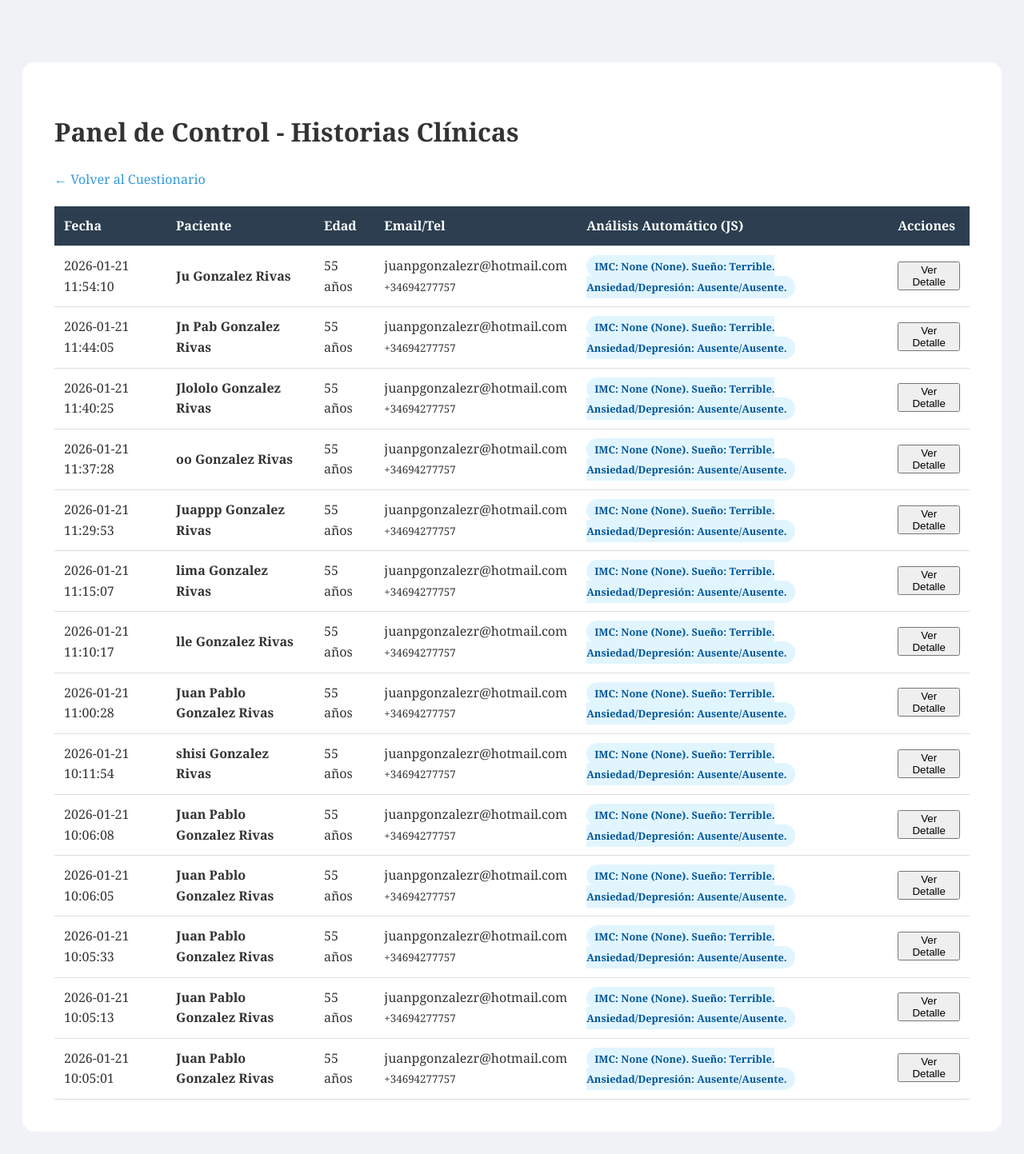
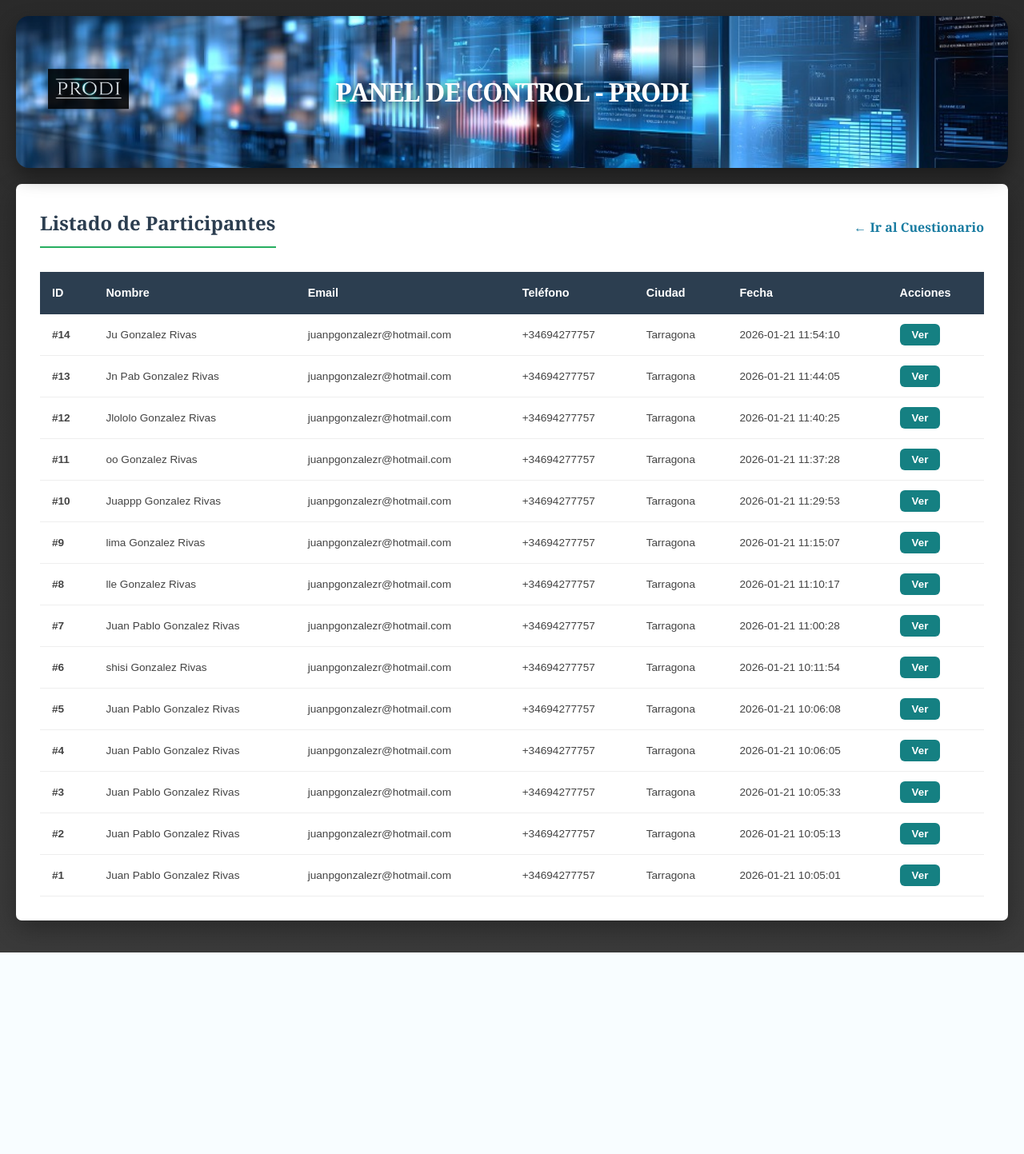
Before and after one commit to juanpablo3ro/Web-Design, a Flask app: page /dashboard in a window 1280 px wide. Shown: the whole page at 80% size. After the commit the page ends 1191 px from the top, so only its background shows below. Run offline with Flask 3, Linux system fonts and the light colour scheme; data comes from the database, SQL or seed files in the repository; both versions use the stored data as it was after the commit.

Commit message:
Versión 1.2: Implementación de envío de correos, dashboard y seguridad con .env

```diff
--- a/app.py
+++ b/app.py
@@ -1,18 +1,37 @@
 from flask import Flask, render_template, request, jsonify
+from flask_mail import Mail, Message
 import sqlite3
+import os
+from dotenv import load_dotenv
+import threading
+from datetime import datetime
 
 app = Flask(__name__)
 
-# --- FUNCIÓN DE BASE DE DATOS ---
+load_dotenv()
+# --- CONFIGURACIÓN DE FLASK-MAIL ---
+app.config['MAIL_SERVER'] = 'smtp.gmail.com'
+app.config['MAIL_PORT'] = 587
+app.config['MAIL_USE_TLS'] = True
+app.config['MAIL_USERNAME'] = os.getenv('MAIL_USERNAME')
+# RECUERDA: Usa aquí tu "Contraseña de Aplicación" de 16 caracteres de Google
+app.config['MAIL_PASSWORD'] = os.getenv('MAIL_PASSWORD')
+app.config['MAIL_DEFAULT_SENDER'] = 'proditeamweb@gmail.com'
+
+mail = Mail(app)
+
+# --- 1. CONFIGURACIÓN DE BASE DE DATOS ---
 def init_db():
     conn = sqlite3.connect('prodi_salud.db')
     cursor = conn.cursor()
+    # Eliminamos cualquier rastro de UNIQUE en esta sentencia
     cursor.execute('''
         CREATE TABLE IF NOT EXISTS historias_clinicas (
             id INTEGER PRIMARY KEY AUTOINCREMENT,
             fecha_registro TEXT DEFAULT CURRENT_TIMESTAMP,
             nombre TEXT, apellidos TEXT, edad INTEGER, sexo TEXT,
-            email TEXT, telefono TEXT, ciudad TEXT, pais TEXT,
+            email TEXT,
+            telefono TEXT, ciudad TEXT, pais TEXT,
             antecedentes TEXT, presion_sistolica INTEGER, presion_diastolica INTEGER,
             medicamento_presion TEXT, glucosa_ayunas INTEGER, medicamento_glucosa TEXT,
             hba1c REAL, colesterol_total INTEGER, trigliceridos INTEGER,
@@ -33,90 +52,80 @@
     conn.commit()
     conn.close()
 
-# --- RUTAS ---
+# --- 2. FUNCIONES DE CORREO ELECTRÓNICO ---
+def enviar_email_al_equipo(data, resumen_salud):
+    """Envía notificación interna con datos técnicos al equipo médico"""
+    # Usamos el contexto de la app para que el hilo reconozca a Flask-Mail
+    with app.app_context():
+        try:
+            subject = f"NUEVO REGISTRO: {data.get('nombre')} {data.get('apellidos')}"
+            recipient = "proditeamweb@gmail.com"
+
+            html_content = f"""
+            <div style="font-family: sans-serif; max-width: 600px; border: 1px solid #ddd; padding: 20px;">
+                <h2 style="color: #158082;">Aviso de Nuevo Paciente</h2>
+                <p><strong>Nombre:</strong> {data.get('nombre')} {data.get('apellidos')}</p>
+                <p><strong>Email:</strong> {data.get('email')}</p>
+                <p><strong>Ciudad:</strong> {data.get('ciudad')}</p>
+                <div style="background: #f4f4f4; padding: 15px; border-left: 4px solid #158082;">
+                    <strong>Resumen Clínico Automático:</strong><br>
+                    {resumen_salud}
+                </div>
+                <p>Revisar detalles completos en el Dashboard del sistema.</p>
+            </div>
+            """
+            msg = Message(subject=subject, recipients=[recipient], html=html_content)
+            mail.send(msg)
+            print("Notificación enviada al equipo con éxito.")
+        except Exception as e:
+            print(f"Error al notificar al equipo: {e}")
+
+def enviar_confirmacion_al_paciente(data):
+    """Envía confirmación de cortesía al paciente sin datos médicos"""
+    # Usamos el contexto de la app aquí también
+    with app.app_context():
+        try:
+            email_paciente = data.get('email')
+            if not email_paciente: return
+
+            subject = "Confirmación de recepción - Cuestionario PRODI Salud"
+            html_content = f"""
+            <div style="font-family: sans-serif; max-width: 600px; margin: 0 auto; padding: 20px; text-align: center;">
+                <h2 style="color: #158082;">¡Gracias por tu confianza, {data.get('nombre')}!</h2>
+                <p>Hemos recibido exitosamente los datos de tu cuestionario de salud.</p>
+                <p>Próximamente recibirás tu reporte detallado.</p>
+            </div>
+            """
+            msg = Message(subject=subject, recipients=[email_paciente], html=html_content)
+            mail.send(msg)
+            print(f"Confirmación enviada al paciente: {email_paciente}")
+        except Exception as e:
+            print(f"Error al enviar confirmación al paciente: {e}")
+
+# --- 3. RUTAS ---
 
 @app.route('/')
 def index():
     return render_template('cuestionario_general.html')
 
-@app.route('/submit_form', methods=['POST'])
-def enviar():
-    # IMPORTANTE: Tu JS envía JSON, por lo tanto usamos get_json()
-    data = request.get_json()
+@app.route('/dashboard')
+def dashboard():
+    try:
+        conn = sqlite3.connect('prodi_salud.db')
+        conn.row_factory = sqlite3.Row
+        cursor = conn.cursor()
+        cursor.execute("SELECT * FROM historias_clinicas ORDER BY fecha_registro DESC")
+        pacientes = cursor.fetchall()
+        conn.close()
+        return render_template('dashboard.html', pacientes=pacientes)
+    except Exception as e:
+        return f"Error al cargar el dashboard: {e}"
 
-    if not data:
-        return jsonify({"error": "No se recibieron datos"}), 400
-
-    # Extraer cálculos de salud generados por el JS
-    calculos = data.get('calculos_salud', {})
-    resumen_salud = f"IMC: {calculos.get('imc')} ({calculos.get('estado_nutricional')}). " \
-                    f"Sueño: {calculos.get('calidad_sueno_evaluacion')}. " \
-                    f"Ansiedad/Depresión: {calculos.get('sintomas_ansiedad')}/{calculos.get('sintomas_depresion')}."
-
-    # Preparamos la tupla de datos para SQL (usando .get para evitar errores si falta un campo)
-    datos_tupla = (
-        data.get('nombre'),
-        data.get('apellidos'),
-        data.get('edad'),
-        data.get('sexo'),
-        data.get('email'),
-        data.get('telefono'),
-        data.get('ciudad'),
-        data.get('pais'),
-        ", ".join(data.get('antecedentes', [])),
-        data.get('presion-sistolica'),
-        data.get('presion-diastolica'),
-        data.get('med-presion'),
-        data.get('glucosa-ayunas'),
-        data.get('med-glucosa'),
-        data.get('hba1c'),
-        data.get('colesterol-total'),
-        data.get('trigliceridos'),
-        data.get('colesterol-ldl'),
-        data.get('colesterol-hdl'),
-        data.get('med-lipidos'),
-        data.get('peso'),
-        data.get('talla'),
-        data.get('perimetro-abdominal'),
-        data.get('med-peso'),
-        data.get('bajar-peso'),
-        data.get('porcentaje-perdida'),
-        data.get('tiempo-perdida'),
-        data.get('habito-tabaquico'),
-        data.get('exposicion-humo'),
-        data.get('nivel-actividad'),
-        data.get('minutos-actividad'),
-        data.get('frutas'),
-        data.get('vegetales'),
-        data.get('grano-entero'),
-        data.get('pescado'),
-        data.get('bebidas-azucaradas'),
-        ", ".join(data.get('habitos-sal', [])),
-        data.get('frecuencia-lacteos'),
-        data.get('frecuencia-carnes'),
-        data.get('frecuencia-alcohol'),
-        data.get('cantidad-alcohol'),
-        data.get('calidad-sueno'),
-        data.get('ronca'),
-        data.get('circunferencia-cuello'),
-        ", ".join(data.get('enfermedades', [])),
-        data.get('escala-salud'),
-        data.get('ansioso'),
-        data.get('preocupacion'),
-        data.get('interes'),
-        data.get('deprimido'),
-        data.get('optimismo'),
-        data.get('pesimismo'),
-        data.get('notas-medico'),
-        resumen_salud # Se guarda en la columna analisis_driver
-    )
-
+def guardar_en_db(datos_tupla):
+    """Guarda los datos en la base de datos en background"""
     try:
         conn = sqlite3.connect('prodi_salud.db')
         cursor = conn.cursor()
-
-        # Hay 54 columnas en total (incluyendo id y fecha que son automáticas)
-        # Aquí insertamos 54 valores manuales (id/fecha se omiten o se dejan automáticos)
         cursor.execute('''INSERT INTO historias_clinicas (
             nombre, apellidos, edad, sexo, email, telefono, ciudad, pais, antecedentes,
             presion_sistolica, presion_diastolica, medicamento_presion, glucosa_ayunas,
@@ -132,27 +141,88 @@
             nivel_optimismo, nivel_pesimismo, notas_medico, analisis_driver
         ) VALUES (''' + "?,"*53 + "?)", datos_tupla)
 
+        conn.commit()
+        conn.close()
+        print("✓ Datos guardados en BD")
+    except Exception as e:
+        print(f"✗ Error guardando en BD: {e}")
+
+@app.route('/submit_form', methods=['POST'])
+def enviar():
+    data = request.get_json()
+    if not data:
+        return jsonify({"error": "No se recibieron datos"}), 400
+
+    # Preparación de resumen para el equipo médico
+    calculos = data.get('calculos_salud', {})
+    resumen_salud = (f"IMC: {calculos.get('imc')} ({calculos.get('estado_nutricional')}). "
+                    f"Sueño: {calculos.get('calidad_sueno_evaluacion')}. "
+                    f"Ansiedad/Depresión: {calculos.get('sintomas_ansiedad')}/{calculos.get('sintomas_depresion')}.")
+
+    # Lista de campos exactos según tu tabla historias_clinicas
+    columnas = [
+        "nombre", "apellidos", "edad", "sexo", "email", "telefono", "ciudad", "pais", "antecedentes",
+        "presion_sistolica", "presion_diastolica", "medicamento_presion", "glucosa_ayunas",
+        "medicamento_glucosa", "hba1c", "colesterol_total", "trigliceridos", "colesterol_ldl",
+        "colesterol_hdl", "medicamento_lipidos", "peso_kg", "talla_cm", "perimetro_abdominal",
+        "medicamento_peso", "desea_bajar_peso", "porcentaje_perdida", "tiempo_perdida",
+        "habito_tabaquico", "exposicion_humo", "nivel_actividad", "minutos_actividad_semana",
+        "raciones_frutas", "raciones_vegetales", "raciones_grano_entero", "raciones_pescado",
+        "vasos_bebidas_azucaradas", "habitos_sal", "frecuencia_lacteos", "frecuencia_carnes",
+        "frecuencia_alcohol", "cantidad_alcohol_dia", "puntuacion_sueno", "ronca",
+        "circunferencia_cuello", "enfermedades_presentadas", "escala_salud_hoy",
+        "ansiedad_nervios", "control_preocupacion", "poco_interes", "sentimiento_deprimido",
+        "nivel_optimismo", "nivel_pesimismo", "notas_medico", "analisis_driver"
+    ]
+
+    # Mapeo de datos (asegúrate de que los nombres coincidan con los 'name' de tu HTML/JS)
+    datos_tupla = (
+        data.get('nombre'), data.get('apellidos'), data.get('edad'), data.get('sexo'),
+        data.get('email'), data.get('telefono'), data.get('ciudad'), data.get('pais'),
+        ", ".join(data.get('antecedentes', [])) if isinstance(data.get('antecedentes'), list) else data.get('antecedentes'),
+        data.get('presion-sistolica'), data.get('presion-diastolica'), data.get('med-presion'), data.get('glucosa-ayunas'),
+        data.get('med-glucosa'), data.get('hba1c'), data.get('colesterol-total'),
+        data.get('trigliceridos'), data.get('colesterol-ldl'), data.get('colesterol-hdl'),
+        data.get('med-lipidos'), data.get('peso'), data.get('talla'),
+        data.get('perimetro-abdominal'), data.get('med-peso'), data.get('bajar-peso'),
+        data.get('porcentaje-perdida'), data.get('tiempo-perdida'), data.get('habito-tabaquico'),
+        data.get('exposicion-humo'), data.get('nivel-actividad'), data.get('minutos-actividad'),
+        data.get('frutas'), data.get('vegetales'), data.get('grano-entero'),
+        data.get('pescado'), data.get('bebidas-azucaradas'),
+        ", ".join(data.get('habitos-sal', [])) if isinstance(data.get('habitos-sal'), list) else data.get('habitos-sal'),
+        data.get('frecuencia-lacteos'), data.get('frecuencia-carnes'), data.get('frecuencia-alcohol'),
+        data.get('cantidad-alcohol'), data.get('calidad-sueno'), data.get('ronca'),
+        data.get('circunferencia-cuello'),
+        ", ".join(data.get('enfermedades', [])) if isinstance(data.get('enfermedades'), list) else data.get('enfermedades'),
+        data.get('escala-salud'), data.get('ansioso'), data.get('preocupacion'),
+        data.get('interes'), data.get('deprimido'), data.get('optimismo'),
+        data.get('pesimismo'), data.get('notas-medico'), resumen_salud
+    )
+
+    try:
+        # Generar la query dinámicamente para evitar errores de comas o puntos
+        placeholders = ", ".join(["?"] * len(columnas))
+        query = f"INSERT INTO historias_clinicas ({', '.join(columnas)}) VALUES ({placeholders})"
+
+        conn = sqlite3.connect('prodi_salud.db')
+        cursor = conn.cursor()
+        cursor.execute(query, datos_tupla)
         id_generado = cursor.lastrowid
         conn.commit()
         conn.close()
+        print(f"✓ Guardado exitoso. ID: {id_generado}")
 
-        # Respondemos en JSON para que el JS pueda mostrar el mensaje de éxito
+        # Ejecutar correos en hilos
+        threading.Thread(target=enviar_email_al_equipo, args=(data, resumen_salud), daemon=True).start()
+        threading.Thread(target=enviar_confirmacion_al_paciente, args=(data,), daemon=True).start()
+
         return jsonify({"status": "success", "id": id_generado}), 200
 
     except Exception as e:
-        print(f"Error en DB: {e}")
+        print(f"Error en proceso: {e}")
         return jsonify({"error": str(e)}), 500
 
+# --- EJECUCIÓN ---
 if __name__ == '__main__':
     init_db()
     app.run(debug=True, port=5001)
-
-@app.route('/dashboard')
-def dashboard():
-    conn = sqlite3.connect('prodi_salud.db')
-    conn.row_factory = sqlite3.Row  # Esto permite acceder a las columnas por nombre
-    cursor = conn.cursor()
-    cursor.execute("SELECT * FROM historias_clinicas ORDER BY fecha_registro DESC")
-    pacientes = cursor.fetchall()
-    conn.close()
-    return render_template('dashboard.html', pacientes=pacientes)
--- a/notas.txt
+++ b/notas.txt
@@ -5,7 +5,12 @@
 
 activar el python3; python3 app.py
 
+Cuando el puerto se queda pegado: kill -9 $(lsof -ti:5001)
+
 para abrir al dashboard http://localhost:5001/dashboard.html
+http://127.0.0.1:5001/dashboard
+
+git add app.py cuestionario_general.html dashboard.html styles_cuestionario.css js_cuestionario.js notas.txt
 
 Desactivar el Entorno: Cuando termines de trabajar, desactívalo: deactivate
 
--- a/static/css/styles_cuestionario.css
+++ b/static/css/styles_cuestionario.css
@@ -497,3 +507,34 @@
     border-color: #6ba8ff !important;
     color: #d6e6ff !important;
 }
+
+.logo-container {
+    position: absolute;
+    top: 15px;    /* Un poco más cerca del borde superior */
+    left: 25px;   /* Un poco más separado del borde izquierdo */
+    z-index: 10;
+}
+
+.banner-logo {
+    height: 60px;          /* Tamaño reducido para estética minimalista */
+    width: auto;
+    opacity: 0.9;          /* Ligera transparencia para integrar con el fondo */
+    transition: all 0.3s ease;
+    filter: drop-shadow(0 2px 4px rgba(0,0,0,0.5)); /* Sombra suave */
+}
+
+.banner-logo:hover {
+    opacity: 1;            /* Resalta al pasar el mouse */
+    transform: scale(1.05); /* Pequeño efecto de crecimiento */
+}
+
+/* En pantallas pequeñas, el logo se reduce aún más para no estorbar */
+@media (max-width: 768px) {
+    .banner-logo {
+        height: 45px;
+    }
+    .logo-container {
+        top: 10px;
+        left: 15px;
+    }
+}
--- a/templates/dashboard.html
+++ b/templates/dashboard.html
@@ -2,51 +2,144 @@
 <html lang="es">
 <head>
     <meta charset="UTF-8">
+    <meta name="viewport" content="width=device-width, initial-scale=1.0">
     <title>Dashboard PRODI - Pacientes</title>
     <link rel="stylesheet" href="{{ url_for('static', filename='css/styles_cuestionario.css') }}">
     <style>
-        .dashboard-container { padding: 40px; max-width: 1200px; margin: auto; background: white; border-radius: 15px; margin-top: 50px; }
-        table { width: 100%; border-collapse: collapse; margin-top: 20px; }
-        th, td { padding: 12px; border-bottom: 1px solid #ddd; text-align: left; }
-        th { background-color: #2c3e50; color: white; }
-        tr:hover { background-color: #f5f5f5; }
-        .badge { padding: 5px 10px; border-radius: 20px; font-size: 0.8rem; font-weight: bold; }
-        .badge-imc { background: #e1f5fe; color: #01579b; }
+  body {
+        font-family: Georgia, 'Times New Roman', Times, serif;
+        background: linear-gradient(180deg, #2a2a2a 0%, #333333 40%, #3a3a3a 100%);
+        color: #f0f0f0;
+        line-height: 1.6;
+        padding: 1.5; /* Cambiado a 0 para que el banner toque los bordes */
+        margin: 0;
+    }
+
+    /* Ajuste de Banner */
+    .banner-section {
+        position: relative;
+        height: 120px; /* Altura ajustada */
+        background-size: cover;
+        background-position: center;
+        display: flex;
+        justify-content: center;
+        align-items: center;
+    }
+
+    /* Estilo del título del banner (H1) */
+    .section-header {
+        color: white;
+        z-index: 2;
+        font-size: 3rem;
+        text-shadow: 2px 2px 10px rgba(0,0,0,0.8);
+        border-bottom: none !important; /* ELIMINA LA LÍNEA DEL BANNER */
+        margin: 0;
+    }
+
+    /* Contenedor del Dashboard */
+    .dashboard-container {
+        padding: 30px;
+        max-width: 1200px;
+        margin: 20px auto; /* REDUCIDO: De 50px a 20px para acercarlo al banner */
+        background: white;
+        border-radius: 7px; /* AUMENTADO: Esquinas mucho más redondeadas */
+        box-shadow: 0 10px 30px rgba(0,0,0,0.3);
+        color: #333; /* Texto oscuro para legibilidad sobre blanco */
+    }
+
+    /* Línea solo para el título INTERNO del dashboard (H2) */
+    h2 {
+        color: #2c3e50;
+        margin-bottom: 20px;
+        border-bottom: 2px solid #27ae60;
+        padding-bottom: 10px;
+    }
+
+    /* Tabla y otros estilos */
+    .table-responsive { overflow-x: auto; }
+    table { width: 100%; border-collapse: collapse; margin-top: 10px; font-family: sans-serif; }
+    th { background-color: #2c3e50; color: white; padding: 15px; text-align: left; font-size: 0.9rem; }
+    td { padding: 12px 15px; border-bottom: 1px solid #eee; color: #444; font-size: 0.85rem; }
+    tr:hover { background-color: #f9f9f9; }
+
+    .btn-detalle {
+        background-color: #158082;
+        color: white;
+        border: none;
+        padding: 6px 15px;
+        border-radius: 6px;
+        cursor: pointer;
+        font-weight: bold;
+        transition: 0.3s;
+    }
+    .btn-detalle:hover { background-color: #cac40d; }
+    .back-link { color: #197ca1; text-decoration: none; font-weight: bold; }
+
+    .logo-container {
+    position: absolute;
+    top: 50%;             /* Lo baja al 50% de la altura del banner */
+    left: 40px;           /* Espacio desde la izquierda */
+    transform: translateY(-50%); /* Lo sube exactamente la mitad de su propia altura */
+    z-index: 10;
+    display: flex;
+    align-items: center;
+    }
+    .banner-logo { height: 50px; width: auto; }
     </style>
 </head>
-<body style="background-color: #f0f2f5; background-image: none;">
+<body>
+    <section class="banner-section" style="background-image: url('{{ url_for('static', filename='img/bds.jpg') }}');">
+        <div class="logo-container">
+            <a href="/">
+                <img src="{{ url_for('static', filename='img/logo.jpg') }}" alt="Logo PRODI" class="banner-logo">
+            </a>
+        </div>
+        <h1 class="section-header">Panel de Control - PRODI</h1>
+    </section>
+
     <div class="dashboard-container">
-        <h1>Panel de Control - Historias Clínicas</h1>
-        <a href="/" style="text-decoration: none; color: #3498db;">← Volver al Cuestionario</a>
+        <div style="display: flex; justify-content: space-between; align-items: center; margin-bottom: 20px;">
+            <h2 style="color: #2c3e50; margin: 0;">Listado de Participantes</h2>
+            <a href="/" class="back-link" style="margin: 0;">← Ir al Cuestionario</a>
+        </div>
 
+        <div class="table-responsive">
             <table>
                 <thead>
                     <tr>
+                        <th>ID</th>
+                        <th>Nombre</th>
+                        <th>Email</th>
+                        <th>Teléfono</th>
+                        <th>Ciudad</th>
                         <th>Fecha</th>
-                    <th>Paciente</th>
-                    <th>Edad</th>
-                    <th>Email/Tel</th>
-                    <th>Análisis Automático (JS)</th>
                         <th>Acciones</th>
                     </tr>
                 </thead>
                 <tbody>
                     {% for p in pacientes %}
                     <tr>
-                    <td>{{ p['fecha_registro'] }}</td>
-                    <td><strong>{{ p['nombre'] }} {{ p['apellidos'] }}</strong></td>
-                    <td>{{ p['edad'] }} años</td>
-                    <td>{{ p['email'] }}<br><small>{{ p['telefono'] }}</small></td>
+                        <td><strong>#{{ p.id }}</strong></td>
+                        <td>{{ p.nombre }} {{ p.apellidos }}</td>
+                        <td>{{ p.email }}</td>
+                        <td>{{ p.telefono }}</td>
+                        <td>{{ p.ciudad }}</td>
+                        <td>{{ p.fecha_registro }}</td>
                         <td>
-                        <span class="badge badge-imc">{{ p['analisis_driver'] }}</span>
-                    </td>
-                    <td>
-                        <button onclick="alert('Aquí podrías abrir el PDF del paciente {{ p['id'] }}')">Ver Detalle</button>
+                            <button class="btn-detalle" onclick="verDetalle('{{ p.id }}', '{{ p.nombre }}')">Ver</button>
                         </td>
                     </tr>
                     {% endfor %}
                 </tbody>
             </table>
         </div>
+    </div>
+
+    <script>
+        function verDetalle(id, nombre) {
+            alert("Cargando expediente de: " + nombre + " (Registro #" + id + ")");
+            // Aquí podrías redirigir a una vista detallada: window.location.href = "/paciente/" + id;
+        }
+    </script>
 </body>
 </html>
```
Also changed, not shown: other parts of static/css/styles_cuestionario.css (+21 -11 lines), static/js/js_cuestionario.js (+61 -152 lines), templates/cuestionario_general.html (+6 -1 lines), prodi_salud.db, static/img/bds.jpg (added), static/img/logo.jpg (added), 2 other files. Lines whose indentation alone changed are shown as unchanged.
